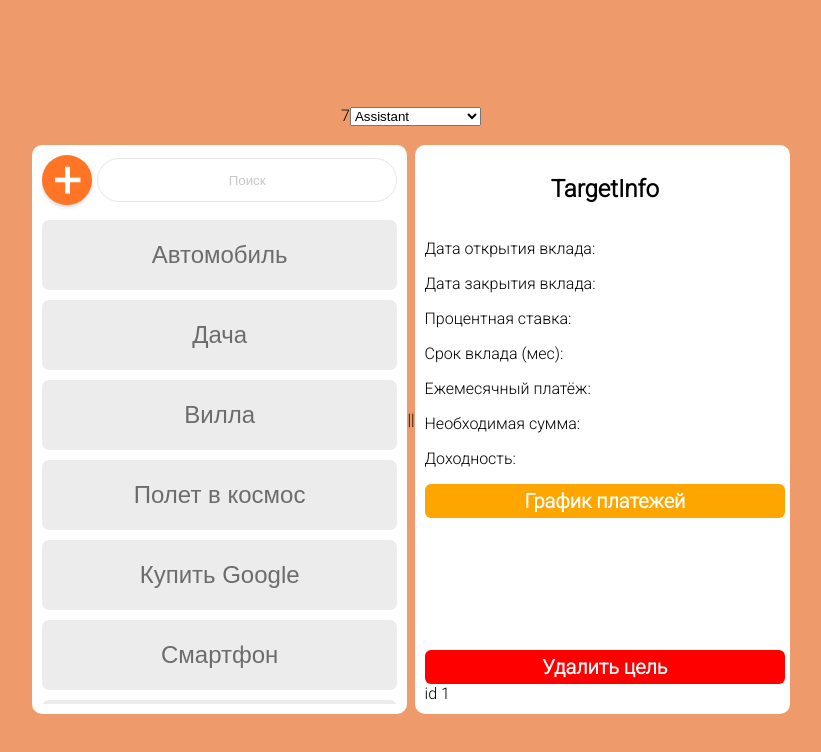
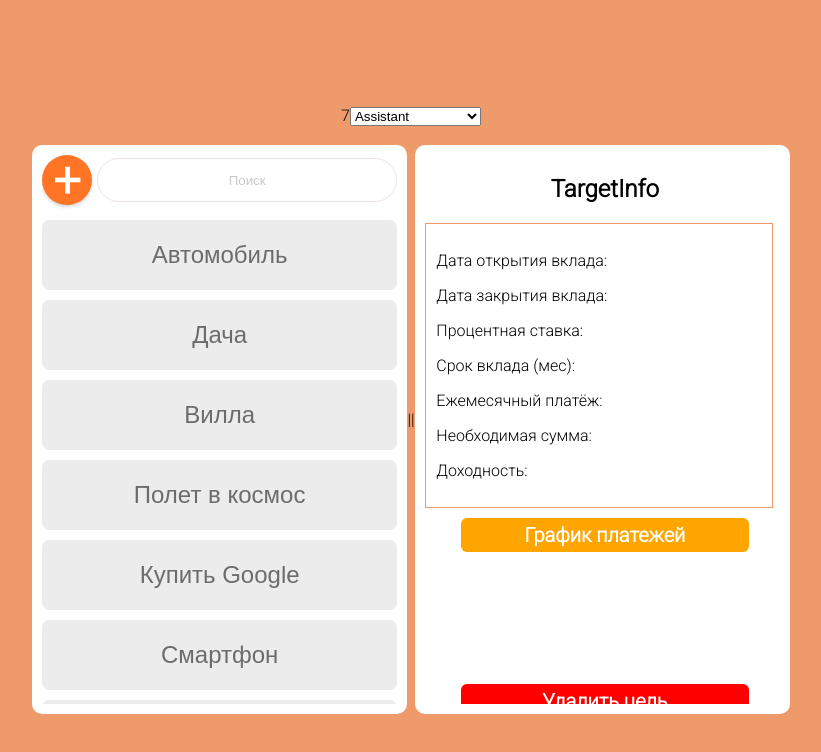
Before and after one commit to Maxim-BC/project_moneybox, a React (Create React App) app: page / in a window 1280 px wide. Both pictures are taken after a click on the button "Автомобиль". Shown: the top 752 px of the page, without its empty margins (229-1050 px from the left). Built offline with nearby package versions, Linux system fonts and the light colour scheme.

Commit message:
Окно для получаемых параметров

```diff
--- a/src/components/Assistant.css
+++ b/src/components/Assistant.css
@@ -37,11 +37,25 @@
     justify-content: center;
 }
 
+.general-info {
+    width: 90%;
+    border-style: solid;
+    border-width: 1px;
+    border-color: #ee9a6b;
+    padding: 3%;
+}
+
 .down-page {
+    margin-top: 10px;
     height: 200px;
     display: flex;
     flex-direction: column;
     justify-content: space-between;
+}
+
+.down-page div {
+    display: flex;
+    justify-content: center;
 }
 
 .orange-btn {
@@ -53,7 +67,7 @@
     font-size: 20px;
     font-weight: bold;
     padding: 5px;
-    width: 100%;
+    width: 80%;
 }
 
 .red-btn {
@@ -65,5 +79,5 @@
     font-size: 20px;
     font-weight: bold;
     padding: 5px;
-    width: 100%;
+    width: 80%;
 }
--- a/src/components/TargetInfo.js
+++ b/src/components/TargetInfo.js
@@ -9,7 +9,7 @@ export default class TargetInfo extends Component {
                 <div className="name-heading">
                     <h2>TargetInfo</h2>
                 </div>
-                <div>
+                <div className="general-info">
                     <p>Дата открытия вклада:</p>
                     <p>Дата закрытия вклада:</p>
                     <p>Процентная ставка:</p>
```
